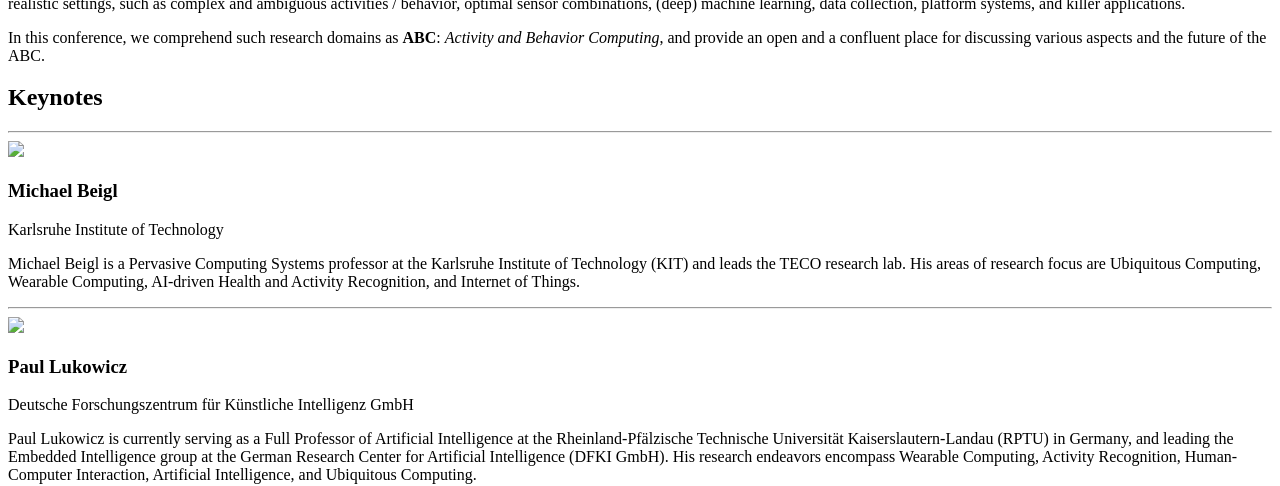
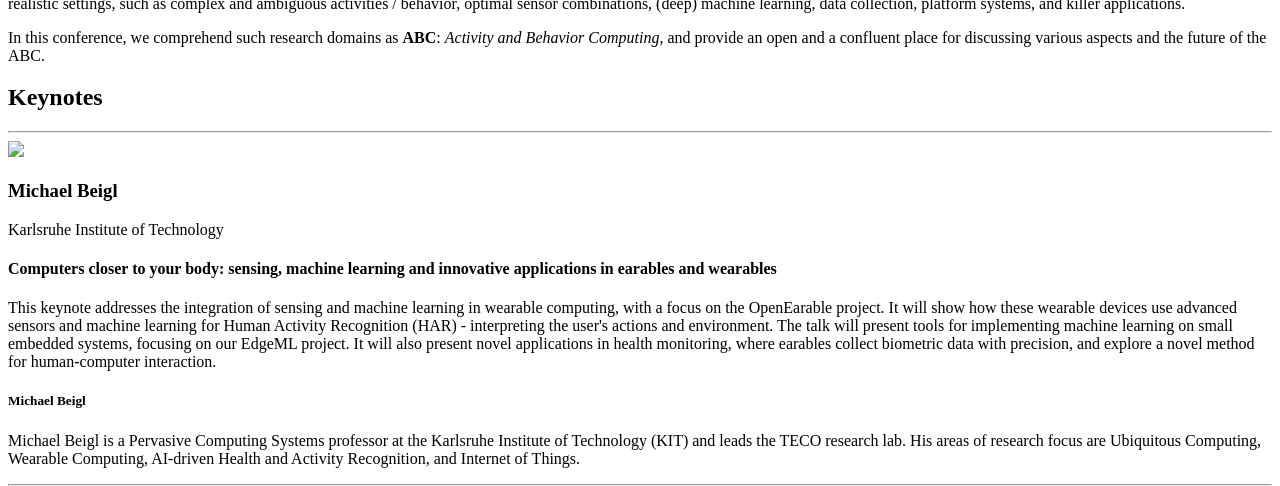
Before and after one commit to abc-research/abc-research.github.io, a Jekyll site: the page built from _posts/2014-07-14-project-5.markdown, in a window 1280 px wide and 900 px high, scrolled down 426 px, cut to the strip 0-486 px from the top of the window. Built offline with Jekyll 4.4.1, drawn with Linux system fonts in a browser that asks for light colours.

Commit message:
Update keynote.html

```diff
--- a/_includes/keynote.html
+++ b/_includes/keynote.html
@@ -12,6 +12,9 @@
                     <img src="img/Michael_Beigl.png" height=260/>
                     <h3>Michael Beigl</h3>
                     <p>Karlsruhe Institute of Technology</p>
+                    <h4>Computers closer to your body: sensing, machine learning and innovative applications in earables and wearables</h4>
+                    <p>This keynote addresses the integration of sensing and machine learning in wearable computing, with a focus on the OpenEarable project. It will show how these wearable devices use advanced sensors and machine learning for Human Activity Recognition (HAR) - interpreting the user's actions and environment. The talk will present tools for implementing machine learning on small embedded systems, focusing on our EdgeML project. It will also present novel applications in health monitoring, where earables collect biometric data with precision, and explore a novel method for human-computer interaction.</p>
+                    <h5>Michael Beigl</h5>
                     <p>Michael Beigl is a Pervasive Computing Systems professor at the Karlsruhe Institute of Technology (KIT) and leads the TECO research lab. His areas of research focus are Ubiquitous Computing, Wearable Computing, AI-driven Health and Activity Recognition, and Internet of Things.</p>
                 </div>
             </div>
@@ -22,6 +25,7 @@
                     <h3>Paul Lukowicz</h3>
                     <p>Deutsche Forschungszentrum für Künstliche Intelligenz GmbH</p>
                     <p>Paul Lukowicz is currently serving as a Full Professor of Artificial Intelligence at the Rheinland-Pfälzische Technische Universität Kaiserslautern-Landau (RPTU) in Germany, and leading the Embedded Intelligence group at the German Research Center for Artificial Intelligence (DFKI GmbH). His research endeavors encompass Wearable Computing, Activity Recognition, Human-Computer Interaction, Artificial Intelligence, and Ubiquitous Computing.</p>
+                </div>
             </div>
             <hr/>
             <div class="row">
@@ -30,7 +34,8 @@
                     <h3>Sozo Inoue</h3>
                     <p>Kyushu Institute of Technology, Japan</p>
                     <p>Sozo INOUE is a full professor in National Kyushu Institute of Technology, Japan, the director of Kyutech Care XDX Center, and the Chief Technical Officer of AUTOCARE LLC. His research interests include human activity recognition with smart phones, and application for healthcare and caregiving of web/pervasive/ubiquitous systems.</p>
-                    </p>
+                    <p></p>
+                </div>
             </div>
         </div>
     </section>
```
